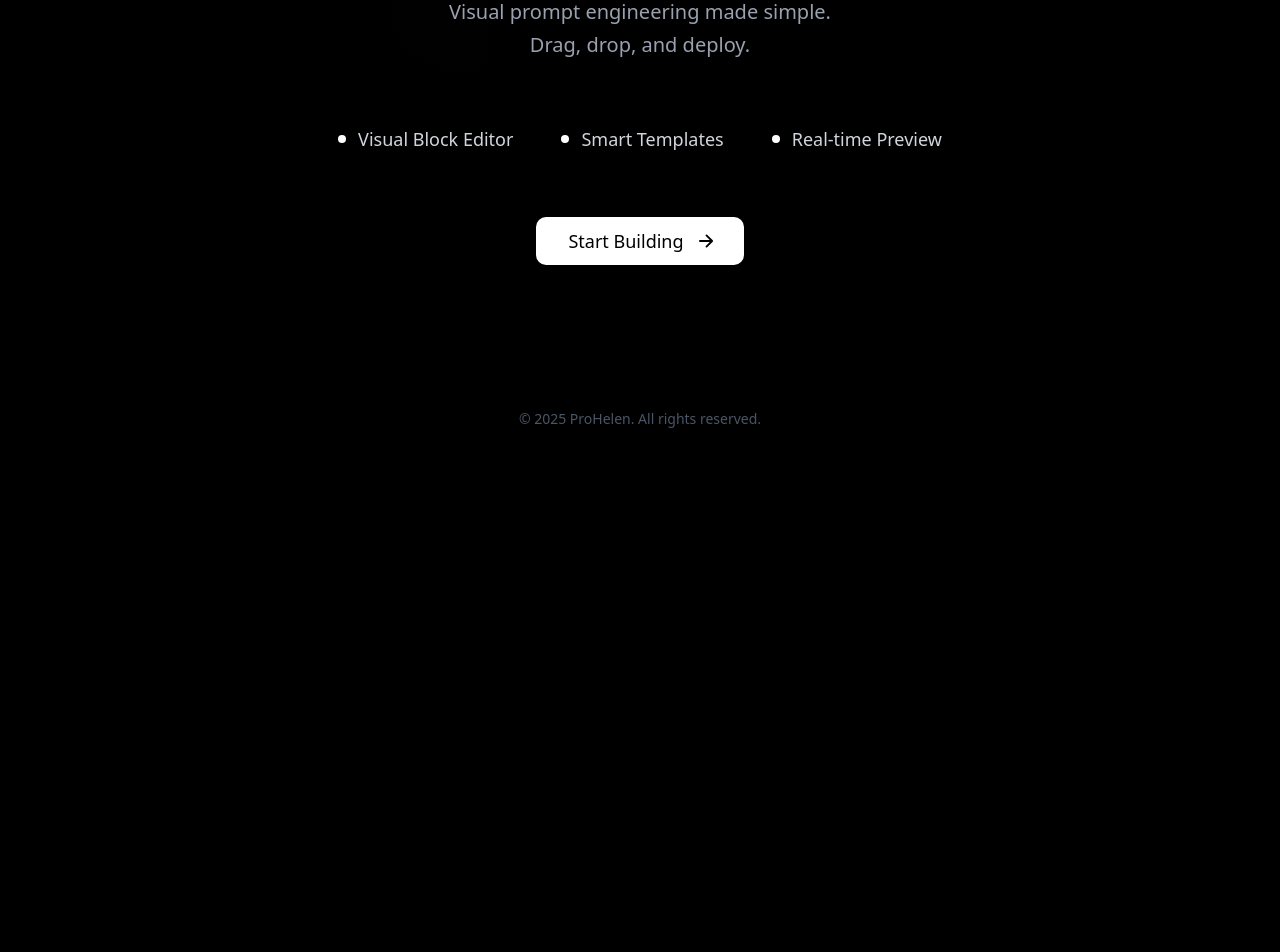
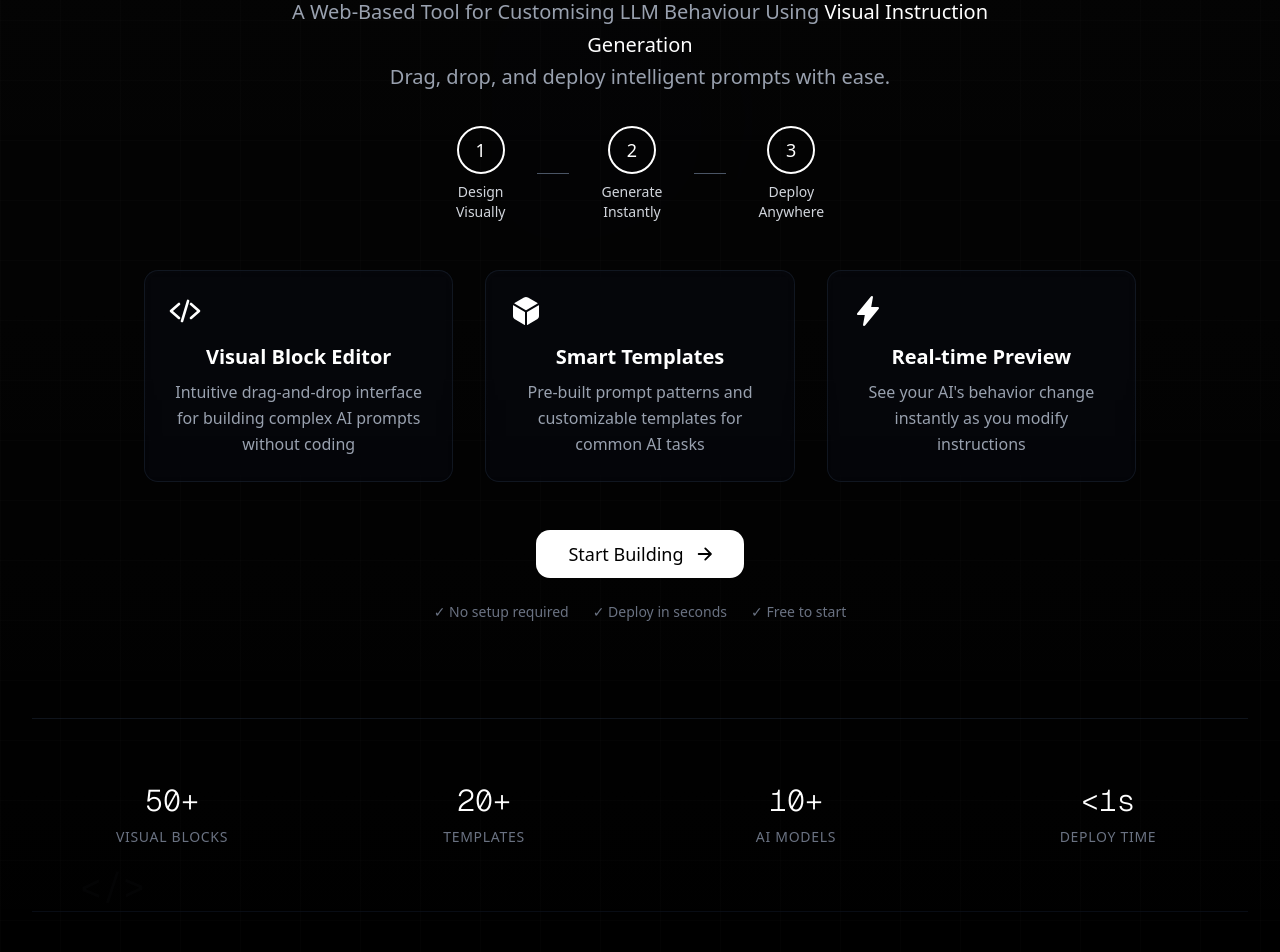
Before and after one commit to huccct/ProHelen, a Next.js app: page / in a window 1280 px wide. Shown: the part 400-1352 px from the top of the page. Before the commit the page ends 877 px from the top, so only its background shows below. Built offline with nearby package versions, Linux system fonts and the light colour scheme; no server answers.

Commit message:
style: update landpage

```diff
--- a/app/page.tsx
+++ b/app/page.tsx
@@ -5,7 +5,7 @@ import { Button } from '@/components/ui/button'
 import { motion } from 'framer-motion'
 import { useRouter } from 'next/navigation'
 import { useEffect, useState } from 'react'
-import { IoArrowForward } from 'react-icons/io5'
+import { IoArrowForward, IoCodeSlash, IoCube, IoFlash } from 'react-icons/io5'
 
 const fadeIn = {
   initial: { opacity: 0, y: 20 },
@@ -18,6 +18,7 @@ function TypewriterEffect() {
     'Design',
     'Build',
     'Create',
+    'Deploy',
   ]
   const [currentVerb, setCurrentVerb] = useState(0)
   const [displayText, setDisplayText] = useState('')
@@ -46,7 +47,7 @@ function TypewriterEffect() {
         else {
           setTimeout(() => {
             setIsDeleting(true)
-          }, 4000)
+          }, 3000)
         }
       }
       else {
@@ -58,10 +59,10 @@ function TypewriterEffect() {
           setTimeout(() => {
             setIsDeleting(false)
             setCurrentVerb(prev => (prev + 1) % verbs.length)
-          }, 2000)
+          }, 1500)
         }
       }
-    }, isDeleting ? 100 : 150)
+    }, isDeleting ? 80 : 120)
 
     return () => clearTimeout(timeout)
   }, [currentIndex, isDeleting, currentVerb])
@@ -72,17 +73,73 @@ function TypewriterEffect() {
         initial={{ opacity: 0 }}
         animate={{ opacity: 1 }}
         transition={{ duration: 0.5 }}
-        className="bg-clip-text text-transparent bg-gradient-to-r from-white via-white to-gray-500"
+        className="text-white"
       >
         {displayText}
       </motion.span>
       <motion.span
         animate={{ opacity: showCursor ? 1 : 0 }}
         transition={{ duration: 0.3 }}
-        className="inline-block w-[3px] h-[1em] translate-y-[2px] mx-[2px] bg-gray-400 rounded-full"
+        className="inline-block w-[3px] h-[1em] translate-y-[2px] mx-[2px] bg-white rounded-full"
       />
-      <span className="bg-clip-text text-transparent bg-gradient-to-r from-white via-white to-gray-500"> Your</span>
+      <span className="text-gray-300"> LLM</span>
     </>
+  )
+}
+
+function GridBackground() {
+  return (
+    <div className="absolute inset-0 overflow-hidden pointer-events-none">
+      <svg
+        className="absolute inset-0 h-full w-full"
+        xmlns="http://www.w3.org/2000/svg"
+      >
+        <defs>
+          <pattern
+            id="grid"
+            width="60"
+            height="60"
+            patternUnits="userSpaceOnUse"
+          >
+            <path
+              d="M 60 0 L 0 0 0 60"
+              fill="none"
+              stroke="rgba(255,255,255,0.02)"
+              strokeWidth="1"
+            />
+          </pattern>
+          <linearGradient id="fadeGradient" x1="0%" y1="0%" x2="0%" y2="100%">
+            <stop offset="0%" stopColor="rgba(255,255,255,0.02)" />
+            <stop offset="50%" stopColor="rgba(255,255,255,0.01)" />
+            <stop offset="100%" stopColor="rgba(255,255,255,0)" />
+          </linearGradient>
+        </defs>
+        <rect width="100%" height="100%" fill="url(#grid)" />
+        <rect width="100%" height="100%" fill="url(#fadeGradient)" />
+      </svg>
+    </div>
+  )
+}
+
+function FeatureCard({ icon: Icon, title, description, delay = 0 }: {
+  icon: any
+  title: string
+  description: string
+  delay?: number
+}) {
+  return (
+    <motion.div
+      className="relative p-6 rounded-xl border border-gray-800/50 bg-gray-900/20 backdrop-blur-sm group hover:border-gray-700/50 transition-all duration-300"
+      initial={{ opacity: 0, y: 30 }}
+      animate={{ opacity: 1, y: 0 }}
+      transition={{ delay, duration: 0.6 }}
+      whileHover={{ y: -5 }}
+    >
+      <div className="absolute inset-0 bg-gradient-to-br from-white/5 to-gray-500/5 rounded-xl opacity-0 group-hover:opacity-100 transition-opacity duration-300" />
+      <Icon className="h-8 w-8 text-white mb-4" />
+      <h3 className="text-xl font-semibold text-white mb-2">{title}</h3>
+      <p className="text-gray-400 leading-relaxed">{description}</p>
+    </motion.div>
   )
 }
 
@@ -91,34 +148,86 @@ export default function Home() {
 
   return (
     <div className="min-h-screen bg-black text-white overflow-hidden relative">
-      <div className="relative z-20">
-        <NavBar />
-      </div>
+      <GridBackground />
+
+      {/* Animated background elements */}
       <div className="absolute inset-0 overflow-hidden pointer-events-none z-0">
         <motion.div
-          className="absolute top-1/4 left-1/4 w-96 h-96 rounded-full bg-gradient-to-r from-blue-600/20 to-purple-600/20 blur-3xl"
+          className="absolute top-1/4 left-1/4 w-96 h-96 rounded-full bg-gradient-to-r from-gray-600/5 to-gray-500/5 blur-3xl"
+          animate={{
+            scale: [1, 1.3, 1],
+            opacity: [0.1, 0.2, 0.1],
+            x: [0, 50, 0],
+            y: [0, -30, 0],
+          }}
+          transition={{
+            duration: 12,
+            repeat: Infinity,
+            ease: 'easeInOut',
+          }}
+        />
+        <motion.div
+          className="absolute top-3/4 right-1/4 w-64 h-64 rounded-full bg-gradient-to-r from-gray-500/5 to-gray-600/5 blur-3xl"
           animate={{
             scale: [1, 1.2, 1],
-            opacity: [0.2, 0.3, 0.2],
+            opacity: [0.1, 0.15, 0.1],
+            x: [0, -40, 0],
+            y: [0, 20, 0],
+          }}
+          transition={{
+            duration: 10,
+            repeat: Infinity,
+            ease: 'easeInOut',
+            delay: 2,
+          }}
+        />
+
+        {/* Floating code elements */}
+        <motion.div
+          className="absolute top-20 right-20 opacity-5"
+          animate={{
+            y: [0, -20, 0],
+            rotate: [0, 5, 0],
           }}
           transition={{
             duration: 8,
             repeat: Infinity,
             ease: 'easeInOut',
           }}
-        />
-        <div className="absolute inset-0 bg-gradient-to-b from-black via-black/95 to-black" />
+        >
+          <div className="text-6xl font-mono text-gray-400">{`{}`}</div>
+        </motion.div>
+        <motion.div
+          className="absolute bottom-32 left-20 opacity-3"
+          animate={{
+            y: [0, 15, 0],
+            rotate: [0, -3, 0],
+          }}
+          transition={{
+            duration: 6,
+            repeat: Infinity,
+            ease: 'easeInOut',
+            delay: 1,
+          }}
+        >
+          <div className="text-4xl font-mono text-gray-500">{`</>`}</div>
+        </motion.div>
       </div>
+
+      <div className="relative z-20">
+        <NavBar />
+      </div>
+
       <div className="container mx-auto px-4 sm:px-6 lg:px-8 relative z-10">
         <div className="min-h-[calc(100vh-4rem)] flex flex-col relative">
           {/* Hero Section */}
           <motion.div
-            className="flex-1 flex flex-col justify-center items-center text-center space-y-16 py-24"
+            className="flex-1 flex flex-col justify-center items-center text-center space-y-12 py-24"
             initial="initial"
             animate="animate"
           >
             <motion.div
-              className="space-y-8 max-w-4xl mx-auto px-4"
+              className="space-y-8 max-w-5xl mx-auto px-4"
               variants={fadeIn}
             >
               <motion.h1
@@ -133,11 +242,12 @@ export default function Home() {
                 <span className="text-white">
                   <TypewriterEffect />
                   <br />
-                  <span className="text-gray-300">AI Assistant</span>
+                  <span className="text-gray-300">Behaviors</span>
                 </span>
               </motion.h1>
+
               <motion.p
-                className="text-xl text-gray-400 max-w-2xl mx-auto leading-relaxed"
+                className="text-xl text-gray-400 max-w-3xl mx-auto leading-relaxed"
                 initial={{ opacity: 0, y: 20 }}
                 animate={{ opacity: 1, y: 0 }}
                 transition={{
@@ -146,52 +256,127 @@ export default function Home() {
                   ease: [0.16, 1, 0.3, 1],
                 }}
               >
-                Visual prompt engineering made simple.
+                A Web-Based Tool for Customising LLM Behaviour Using
+                {' '}
+                <span className="text-white font-medium">Visual Instruction Generation</span>
                 <br />
-                Drag, drop, and deploy.
+                Drag, drop, and deploy intelligent prompts with ease.
               </motion.p>
+
+              {/* Workflow visualization */}
+              <motion.div
+                className="max-w-3xl mx-auto"
+                initial={{ opacity: 0, y: 30 }}
+                animate={{ opacity: 1, y: 0 }}
+                transition={{ delay: 0.5, duration: 0.8 }}
+              >
+                <div className="flex items-center justify-center gap-8 text-sm">
+                  <motion.div
+                    className="flex flex-col items-center space-y-2"
+                    initial={{ opacity: 0, x: -20 }}
+                    animate={{ opacity: 1, x: 0 }}
+                    transition={{ delay: 0.6, duration: 0.6 }}
+                  >
+                    <div className="w-12 h-12 rounded-full border-2 border-white flex items-center justify-center">
+                      <span className="text-lg">1</span>
+                    </div>
+                    <span className="text-gray-300 text-center">
+                      Design
+                      <br />
+                      Visually
+                    </span>
                   </motion.div>
 
-            {/* Feature Points */}
                   <motion.div
-              className="flex flex-col md:flex-row items-center justify-center gap-12 w-full max-w-4xl px-4"
+                    className="w-8 h-[1px] bg-gray-600"
+                    initial={{ scaleX: 0 }}
+                    animate={{ scaleX: 1 }}
+                    transition={{ delay: 0.8, duration: 0.4 }}
+                  />
+
+                  <motion.div
+                    className="flex flex-col items-center space-y-2"
+                    initial={{ opacity: 0, y: -20 }}
+                    animate={{ opacity: 1, y: 0 }}
+                    transition={{ delay: 1.0, duration: 0.6 }}
+                  >
+                    <div className="w-12 h-12 rounded-full border-2 border-white flex items-center justify-center">
+                      <span className="text-lg">2</span>
+                    </div>
+                    <span className="text-gray-300 text-center">
+                      Generate
+                      <br />
+                      Instantly
+                    </span>
+                  </motion.div>
+
+                  <motion.div
+                    className="w-8 h-[1px] bg-gray-600"
+                    initial={{ scaleX: 0 }}
+                    animate={{ scaleX: 1 }}
+                    transition={{ delay: 1.2, duration: 0.4 }}
+                  />
+
+                  <motion.div
+                    className="flex flex-col items-center space-y-2"
+                    initial={{ opacity: 0, x: 20 }}
+                    animate={{ opacity: 1, x: 0 }}
+                    transition={{ delay: 1.4, duration: 0.6 }}
+                  >
+                    <div className="w-12 h-12 rounded-full border-2 border-white flex items-center justify-center">
+                      <span className="text-lg">3</span>
+                    </div>
+                    <span className="text-gray-300 text-center">
+                      Deploy
+                      <br />
+                      Anywhere
+                    </span>
+                  </motion.div>
+                </div>
+              </motion.div>
+            </motion.div>
+
+            {/* Feature highlights */}
+            <motion.div
+              className="grid grid-cols-1 md:grid-cols-3 gap-8 w-full max-w-5xl px-4"
+              initial={{ opacity: 0, y: 40 }}
+              animate={{ opacity: 1, y: 0 }}
+              transition={{ delay: 0.7, duration: 0.8 }}
+            >
+              <FeatureCard
+                icon={IoCodeSlash}
+                title="Visual Block Editor"
+                description="Intuitive drag-and-drop interface for building complex AI prompts without coding"
+                delay={0.8}
+              />
+              <FeatureCard
+                icon={IoCube}
+                title="Smart Templates"
+                description="Pre-built prompt patterns and customizable templates for common AI tasks"
+                delay={0.9}
+              />
+              <FeatureCard
+                icon={IoFlash}
+                title="Real-time Preview"
+                description="See your AI's behavior change instantly as you modify instructions"
+                delay={1.0}
+              />
+            </motion.div>
+
+            {/* CTA Section */}
+            <motion.div
+              className="space-y-6"
               initial={{ opacity: 0, y: 30 }}
               animate={{ opacity: 1, y: 0 }}
-              transition={{ delay: 0.5, duration: 0.8, ease: [0.16, 1, 0.3, 1] }}
+              transition={{ delay: 1.1, duration: 0.8 }}
             >
-              {[
-                'Visual Block Editor',
-                'Smart Templates',
-                'Real-time Preview',
-              ].map((feature, index) => (
               <motion.div
-                  key={feature}
-                  className="flex items-center space-x-3 text-gray-300"
-                  initial={{ opacity: 0, x: -20 }}
-                  animate={{ opacity: 1, x: 0 }}
-                  transition={{
-                    delay: 0.7 + index * 0.1,
-                    duration: 0.6,
-                    ease: [0.16, 1, 0.3, 1],
-                  }}
-                >
-                  <div className="w-2 h-2 rounded-full bg-white" />
-                  <span className="text-lg font-light">{feature}</span>
-                </motion.div>
-              ))}
-            </motion.div>
-
-            {/* CTA Button */}
-            <motion.div
-              initial={{ opacity: 0, y: 30 }}
-              animate={{ opacity: 1, y: 0 }}
-              transition={{ delay: 1, duration: 0.8, ease: [0.16, 1, 0.3, 1] }}
                 whileHover={{ scale: 1.02 }}
                 whileTap={{ scale: 0.98 }}
               >
                 <Button
                   size="lg"
-                className="relative bg-white text-black hover:bg-gray-100 px-8 py-6 text-lg font-medium rounded-lg transition-all duration-300 cursor-pointer"
+                  className="relative bg-white text-black hover:bg-gray-100 px-8 py-6 text-lg font-medium rounded-xl transition-all duration-300 cursor-pointer"
                   onClick={() => router.push('/builder')}
                 >
                   Start Building
@@ -211,16 +396,55 @@ export default function Home() {
                 </Button>
               </motion.div>
 
+              <motion.div
+                className="flex items-center justify-center gap-6 text-sm text-gray-500"
+                initial={{ opacity: 0 }}
+                animate={{ opacity: 1 }}
+                transition={{ delay: 1.3, duration: 0.6 }}
+              >
+                <span>✓ No setup required</span>
+                <span>✓ Deploy in seconds</span>
+                <span>✓ Free to start</span>
+              </motion.div>
+            </motion.div>
+          </motion.div>
+
+          {/* Stats Section */}
+          <motion.div
+            className="py-16 border-t border-gray-800/50"
+            initial={{ opacity: 0, y: 20 }}
+            animate={{ opacity: 1, y: 0 }}
+            transition={{ delay: 1.4, duration: 0.8 }}
+          >
+            <div className="grid grid-cols-2 md:grid-cols-4 gap-8 text-center">
+              {[
+                { label: 'Visual Blocks', value: '50+' },
+                { label: 'Templates', value: '20+' },
+                { label: 'AI Models', value: '10+' },
+                { label: 'Deploy Time', value: '<1s' },
+              ].map((stat, index) => (
+                <motion.div
+                  key={stat.label}
+                  className="space-y-2"
+                  initial={{ opacity: 0, y: 20 }}
+                  animate={{ opacity: 1, y: 0 }}
+                  transition={{ delay: 1.5 + index * 0.1, duration: 0.6 }}
+                >
+                  <div className="text-3xl font-mono font-light text-white">{stat.value}</div>
+                  <div className="text-sm text-gray-500 uppercase tracking-wider">{stat.label}</div>
+                </motion.div>
+              ))}
+            </div>
           </motion.div>
 
           {/* Footer */}
           <motion.div
-            className="py-12 text-center text-gray-600 text-sm font-light"
+            className="py-12 text-center text-gray-600 text-sm font-light border-t border-gray-900/50"
             initial={{ opacity: 0 }}
             animate={{ opacity: 1 }}
-            transition={{ delay: 1.2, duration: 0.8 }}
+            transition={{ delay: 1.6, duration: 0.8 }}
           >
-            © 2025 ProHelen. All rights reserved.
+            © 2025 ProHelen. Built for the next generation of AI development.
           </motion.div>
         </div>
       </div>
```
Lines whose indentation alone changed are shown as unchanged.
